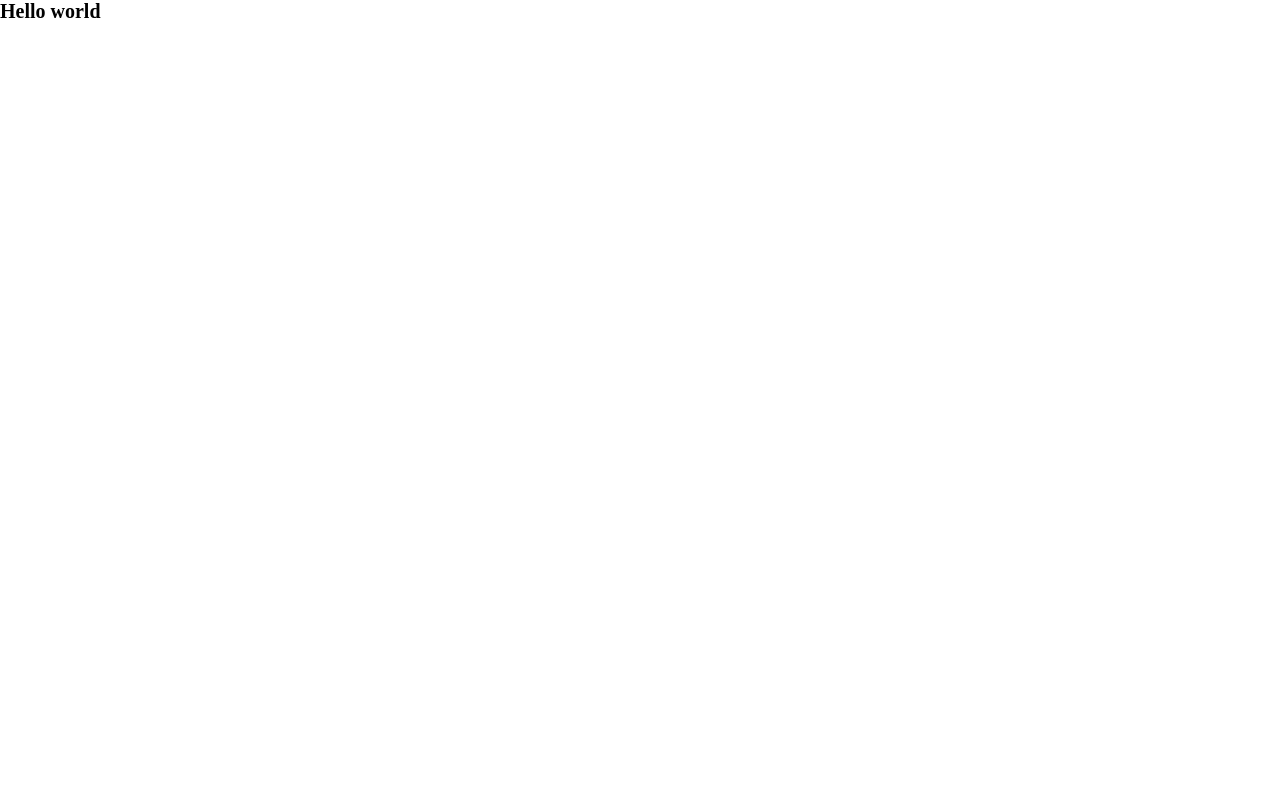
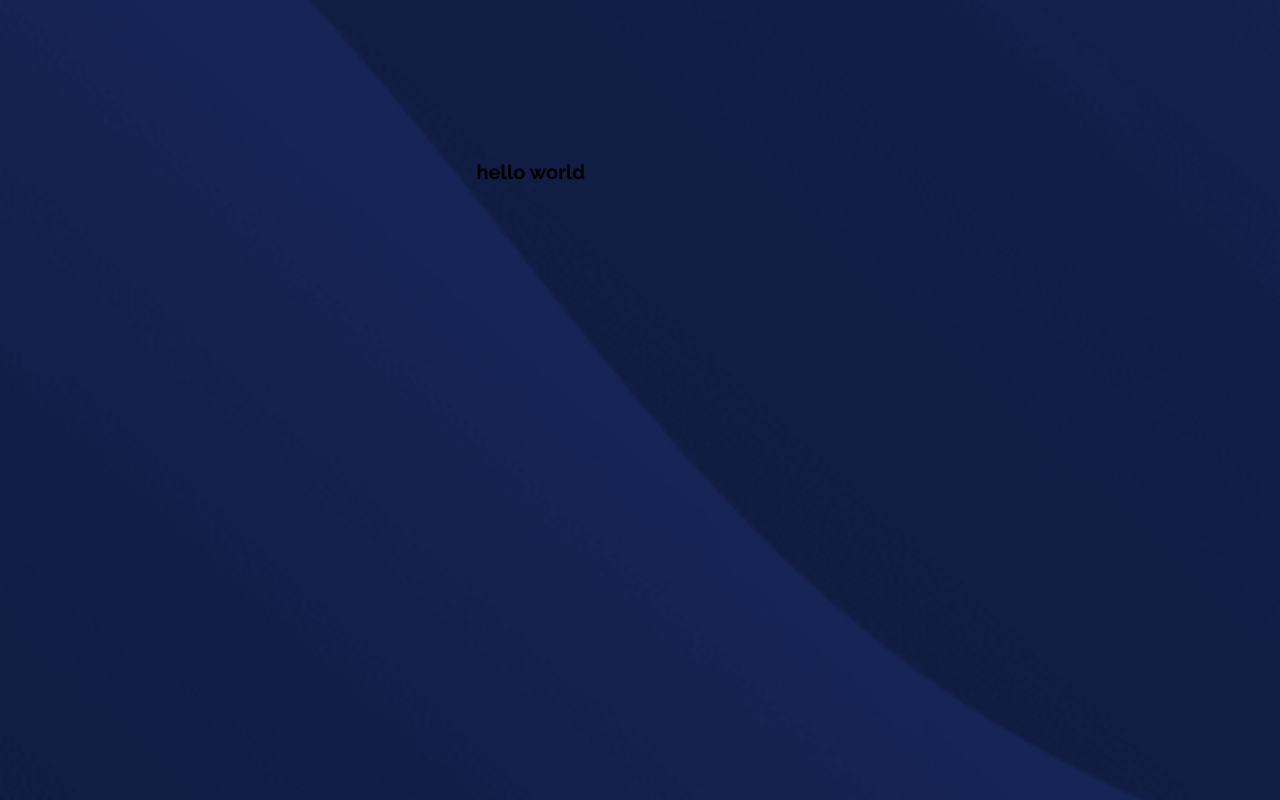
Before and after one commit to JCDMeira/fylo-data-storage, a React (Create React App) app: page / in a window 1280 px wide. Built offline with nearby package versions, Linux system fonts and the light colour scheme.

Commit message:
Add: conteiner and content with background

```diff
--- a/package.json
+++ b/package.json
@@ -12,6 +12,7 @@
     "react-dom": "^17.0.2",
     "react-inlinesvg": "^2.3.0",
     "react-scripts": "4.0.3",
+    "styled-components": "^5.3.1",
     "web-vitals": "^1.0.1"
   },
   "scripts": {
--- a/src/App.css
+++ /dev/null
@@ -1,10 +0,0 @@
-* {
-  padding: 0;
-  margin: 0;
-  box-sizing: border-box;
-}
-
-html {
-  font-size: 62.5%;
-  font-family: Karla;
-}
--- a/src/App.jsx
+++ b/src/App.jsx
@@ -1,15 +1,17 @@
-import './App.css';
 import React from 'react';
+import { GlobalStyle, Conteiner, Content } from './global';
 
 function App() {
+  const widthDevice = window.screen.width;
   return (
-    <div className="App">
-      <div className="conteiner">
-        <div className="content">
-          <h1>Hello world</h1>
-        </div>
-      </div>
-    </div>
+    <>
+      <GlobalStyle />
+      <Conteiner screenSize={widthDevice}>
+        <Content>
+          <h1>hello world</h1>
+        </Content>
+      </Conteiner>
+    </>
   );
 }
 
--- /dev/null
+++ b/src/global.js
@@ -0,0 +1,35 @@
+import styled, { createGlobalStyle } from 'styled-components';
+import backgroundDesktop from './assets/images/bg-desktop.png';
+import backgroundMobile from './assets/images/bg-mobile.png';
+
+export const GlobalStyle = createGlobalStyle`
+* {
+  padding: 0;
+  margin: 0;
+  box-sizing: border-box;
+}
+
+html {
+  font-size: 62.5%;
+  font-family: Raleway;
+}
+`;
+
+export const Conteiner = styled.div`
+  height: 100vh;
+  display: flex;
+  justify-content: center;
+  align-items: center;
+  background: #0c122c;
+  background-image: url(${(props) =>
+    props.screenSize > 1024 ? backgroundDesktop : backgroundMobile});
+  background-size: ${(props) =>
+    props.screenSize > 1024 ? 'contain' : 'cover'};
+  background-repeat: no-repeat;
+  background-position: bottom;
+`;
+
+export const Content = styled.div`
+  width: 32.7rem;
+  height: 48rem;
+`;
```
Also changed, not shown: 1 other file (tests, documents, lock files or other folders).
